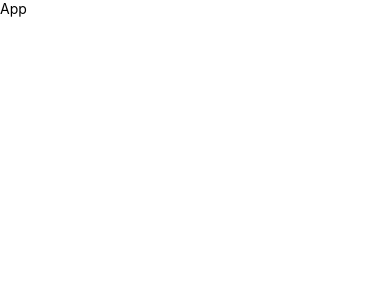
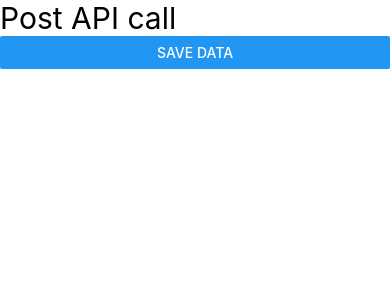
Before and after one commit to navyumm/React-Name, a React Native app: screen / in a window 390 px wide. Shown: the top 300 px of the page. Built offline with nearby package versions, Linux system fonts and the light colour scheme.

Commit message:
"Added Post API functionality to App.js and updated README.md"

```diff
--- a/App.js
+++ b/App.js
@@ -1585,13 +1585,36 @@
 
 
 // API with JSON-Server
-import { View, Text } from 'react-native'
+import { View, Text, Button } from 'react-native'
 import React from 'react'
 
 const App = () => {
+  const saveAPIData = async () => {
+
+    // console.warn("test");
+
+    const data = {
+      name: "Rahul",
+      age: 34,
+      email: "rahul@gmail.com"
+    }
+
+    const url = "http://10.0.2.2:3000/users";
+    let result = await fetch(url, {
+      method: "POST",
+      headers: {
+        "Content-Type": "application/json"
+      },
+      body: JSON.stringify(data)
+    });
+    result = await result.json();
+    console.warn(result);
+  }
+
   return (
     <View>
-      <Text>App</Text>
+      <Text style={{ fontSize: 30 }}>Post API call</Text>
+      <Button title='Save Data' onPress={saveAPIData} />
     </View>
   )
 }
```
Also changed, not shown: 1 other file (tests, documents, lock files or other folders).
